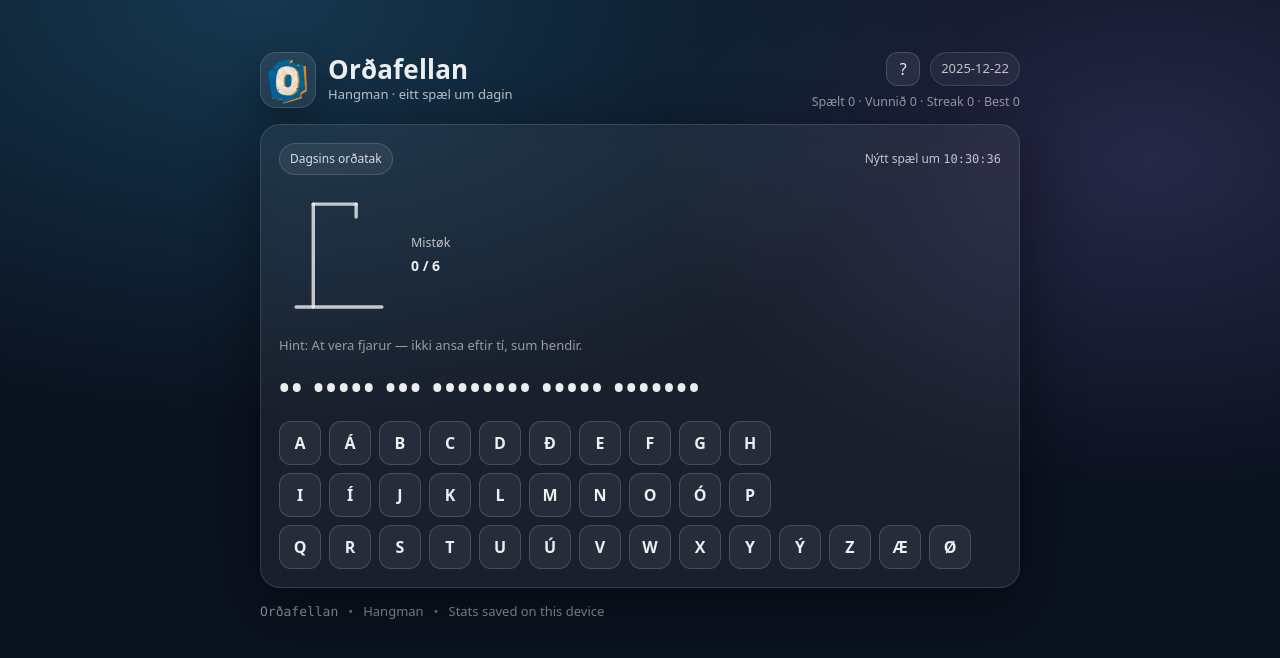
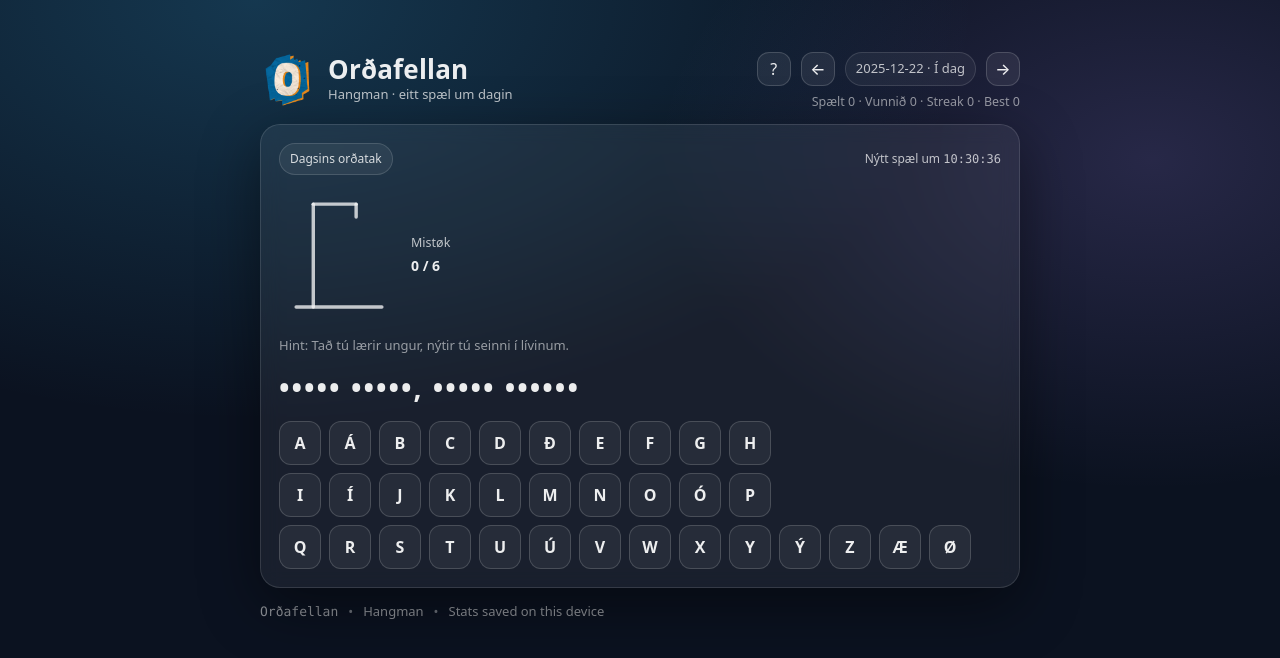
Before and after one commit to Brandypants/faroese-false-friends, a React (Vite) app: page / in a window 1280 px wide. Shown: the top 658 px of the page. Built offline with nearby package versions, Linux system fonts and the light colour scheme.

Commit message:
Refactor .brandMark styles: update dimensions, remove background and borders, change layout to flex.

```diff
--- a/src/App.css
+++ b/src/App.css
@@ -62,17 +62,20 @@ body {
 }
 
 .brandMark {
-  width: 44px;
-  height: 44px;
-  border-radius: 14px;
-  display: grid;
-  place-items: center;
-  font-weight: 900;
-  font-size: 18px;
-  letter-spacing: 0.2px;
-  background: rgba(255, 255, 255, 0.08);
-  border: 1px solid rgba(255, 255, 255, 0.14);
-  box-shadow: 0 10px 28px rgba(0, 0, 0, 0.25);
+  width: 56px;
+  height: 56px;
+
+  display: flex;
+  align-items: center;
+  justify-content: center;
+
+  padding: 0;          /* remove spacing */
+  background: none;    /* remove background */
+  border: none;        /* remove border */
+  box-shadow: none;    /* remove shadow */
+  border-radius: 0;    /* no rounded container */
+
+  overflow: visible;   /* ensure logo is never clipped */
 }
 
 .brandText {
@@ -341,24 +344,6 @@ body {
   border: 1px solid rgba(255, 255, 255, 0.12);
 }
 
-.brandMark {
-  width: 56px;
-  height: 56px;
-  border-radius: 16px;
-
-  display: grid;
-  place-items: center;
-
-  /* Key: give the image breathing room so it can never clip */
-  padding: 4px;
-
-  background: rgba(255, 255, 255, 0.08);
-  border: 1px solid rgba(255, 255, 255, 0.14);
-  box-shadow: 0 10px 28px rgba(0, 0, 0, 0.25);
-
-  overflow: hidden;
-}
-
 .brandLogo {
   /* Key: don't force height/width to 100% if global img rules exist.
      Instead, cap it safely inside the padded box. */
--- a/src/HangmanGame.tsx
+++ b/src/HangmanGame.tsx
@@ -2,7 +2,7 @@ import { useEffect, useMemo, useState } from "react";
 import "./App.css";
 import { todayISO, applyResultToStats, loadStats, saveStats } from "./lib/storage";
 import { msUntilNextLocalMidnight, formatCountdown } from "./lib/time";
-import { loadHangmanPuzzles, pickTodayHangman } from "./lib/hangmanPuzzles";
+import { loadHangmanPuzzles } from "./lib/hangmanPuzzles";
 import type { HangmanPuzzle, HangmanState } from "./lib/hangman";
 import { MAX_LIVES, mask, nextState, norm, solutionLetters } from "./lib/hangman";
 import { loadHangmanState, saveHangmanState } from "./lib/storage";
@@ -52,15 +52,37 @@ function initialState(): HangmanState {
   return { guesses: [], wrong: 0, status: "playing" };
 }
 
+// Local YYYY-MM-DD (avoid UTC surprises)
+function localISO(d: Date): string {
+  const y = d.getFullYear();
+  const m = String(d.getMonth() + 1).padStart(2, "0");
+  const day = String(d.getDate()).padStart(2, "0");
+  return `${y}-${m}-${day}`;
+}
+
+// Launch day: set this to "today" and keep it fixed.
+// IMPORTANT: once you deploy, DO NOT change this date unless you want to reshuffle the schedule.
+const START_DATE_ISO = localISO(new Date());
+
+function daysBetweenLocal(a: Date, b: Date) {
+  const aa = new Date(a.getFullYear(), a.getMonth(), a.getDate()).getTime();
+  const bb = new Date(b.getFullYear(), b.getMonth(), b.getDate()).getTime();
+  return Math.floor((aa - bb) / (1000 * 60 * 60 * 24));
+}
+
+
 export default function HangmanGame() {
   const [puzzles, setPuzzles] = useState<HangmanPuzzle[] | null>(null);
   const [error, setError] = useState<string | null>(null);
 
-  const dateISO = useMemo(() => todayISO(), []);
+  const todayIso = useMemo(() => todayISO(), []);
   const [stats, setStats] = useState(() => loadStats());
   const [countdown, setCountdown] = useState(() => formatCountdown(msUntilNextLocalMidnight()));
   const [copied, setCopied] = useState(false);
   const [showHelp, setShowHelp] = useState(false);
+
+  // 0 = í dag, 1 = í gjár, ...
+  const [dayOffset, setDayOffset] = useState(0);
 
   useEffect(() => {
     const t = setInterval(() => {
@@ -75,15 +97,45 @@ export default function HangmanGame() {
       .catch((e) => setError(e instanceof Error ? e.message : String(e)));
   }, []);
 
+  // Compute selected date and ISO
+  const selectedDate = useMemo(() => {
+    const d = new Date();
+    d.setDate(d.getDate() - dayOffset);
+    return d;
+  }, [dayOffset]);
+
+  const selectedDateISO = useMemo(() => localISO(selectedDate), [selectedDate]);
+
+  // Limit browsing so it doesn't scroll forever: one full cycle of your puzzles
+  const maxOffset = 0;
+
+  useEffect(() => {
+    if (dayOffset > maxOffset) setDayOffset(maxOffset);
+  }, [dayOffset, maxOffset]);
+
+  // Pick puzzle deterministically based on "today index - offset"
   const picked = useMemo(() => {
     if (!puzzles) return null;
-    return pickTodayHangman(puzzles, new Date());
+
+    const start = new Date(START_DATE_ISO + "T00:00:00");
+    const today = new Date();
+    const todayLocal = new Date(today.getFullYear(), today.getMonth(), today.getDate());
+
+    // dayIndex: 0 today, 1 tomorrow, etc.
+    const dayIndex = daysBetweenLocal(todayLocal, start);
+
+    // Use dayIndex directly (0..puzzles.length-1). After that, wrap.
+    const idx = ((dayIndex % puzzles.length) + puzzles.length) % puzzles.length;
+
+    return { dayIndex, puzzle: puzzles[idx] };
   }, [puzzles]);
 
+
+  // Key per selected day so archive doesn't reuse today's state
   const dayKey = useMemo(() => {
     if (!picked) return null;
-    return `hang__${dateISO}__${picked.dayIndex}__${picked.puzzle.id}`;
-  }, [picked, dateISO]);
+    return `hang__${selectedDateISO}__${picked.dayIndex}__${picked.puzzle.id}`;
+  }, [picked, selectedDateISO]);
 
   const [state, setState] = useState<HangmanState>(() => initialState());
 
@@ -115,12 +167,32 @@ export default function HangmanGame() {
     setState(next);
     saveHangmanState(dayKey, next);
 
-    // Update streak/stats only once when the day finishes
+    // Update stats only once when the puzzle ends
     if (wasPlaying && nowEnded) {
-      const result = { date: dateISO, choiceIndex: -1, correct: next.status === "won" };
+      const isToday = dayOffset === 0;
+
+      if (isToday) {
+        // Normal stats + streak for today
+        const result = {
+          date: selectedDateISO,
+          choiceIndex: -1,
+          correct: next.status === "won",
+        };
         const updated = applyResultToStats(stats, result);
         saveStats(updated);
         setStats(updated);
+      } else {
+        // Rule 1: archive play affects played/wins only, not streak/maxStreak
+        const updated = {
+          ...stats,
+          played: (stats.played ?? 0) + 1,
+          wins: (stats.wins ?? 0) + (next.status === "won" ? 1 : 0),
+          streak: stats.streak ?? 0,
+          maxStreak: stats.maxStreak ?? 0,
+        };
+        saveStats(updated);
+        setStats(updated);
+      }
     }
   }
 
@@ -142,14 +214,16 @@ export default function HangmanGame() {
     if (!picked) return;
     if (state.status === "playing") return;
 
-    const title = `Orðafellan Hangman — ${dateISO}`;
-    const outcome = state.status === "won" ? "✅" : "❌";
-    const score = `${MAX_LIVES - state.wrong}/${MAX_LIVES}`;
+    const title = `Hangman (Orðafellan) — ${selectedDateISO}`;
+    const correctIcons = "✅".repeat(MAX_LIVES - state.wrong);
+    const wrongIcons = "❌".repeat(state.wrong);
+    const icons = `${wrongIcons}${correctIcons}`;
     const streak = `Streak: ${stats.streak}`;
-    const next = `New in: ${countdown}`;
+    const next = `Nýggj gáta um: ${countdown} tímar`;
 
     // Privacy-friendly: does NOT include the saying
-    const text = `${title}\n${outcome} ${score}\n${streak}\n${next}`;
+    // NOTE: update this URL to your real domain once it’s live.
+    const text = `${title}\n${icons}\n${streak}\n${next}\nhttps://faroese-false-friends.pages.dev/`;
 
     navigator.clipboard
       .writeText(text)
@@ -200,6 +274,7 @@ export default function HangmanGame() {
 
   const headerStats = `Spælt ${stats.played} · Vunnið ${stats.wins} · Streak ${stats.streak} · Best ${stats.maxStreak}`;
   const hint = picked.puzzle.hint;
+  const isToday = dayOffset === 0;
 
   return (
     <div className="page">
@@ -220,15 +295,40 @@ export default function HangmanGame() {
               <button className="iconBtn" onClick={() => setShowHelp(true)} aria-label="Hvussu spæli eg?">
                 ?
               </button>
-              <div className="pill">{dateISO}</div>
+
+              <button
+                className="iconBtn"
+                onClick={() => setDayOffset((x) => Math.min(maxOffset, x + 1))}
+                disabled={dayOffset >= maxOffset}
+                aria-label="Fyri dag"
+                title="Fyri dag"
+              >
+                ←
+              </button>
+
+              <div className="pill" title={isToday ? "Í dag" : "Fyri dag"}>
+                {selectedDateISO}
+                {isToday ? " · Í dag" : ""}
               </div>
+
+              <button
+                className="iconBtn"
+                onClick={() => setDayOffset((x) => Math.max(0, x - 1))}
+                disabled={dayOffset <= 0}
+                aria-label="Næsti dagur"
+                title="Næsti dagur"
+              >
+                →
+              </button>
+            </div>
+
             <div className="mini">{headerStats}</div>
           </div>
         </header>
 
         <main className="card">
           <div className="cardHeader">
-            <div className="badge">Dagsins orðatak</div>
+            <div className="badge">{isToday ? "Dagsins orðatak" : "Frá arkivinum"}</div>
             <div className="timer">
               Nýtt spæl um <span className="mono">{countdown}</span>
             </div>
@@ -244,7 +344,6 @@ export default function HangmanGame() {
               </div>
             </div>
           </div>
-
 
           {hint && <div className="hint">Hint: {hint}</div>}
 
@@ -295,6 +394,7 @@ export default function HangmanGame() {
               </div>
 
               <div className="privacyNote">Deilir bara úrslitið — ikki orðatakið.</div>
+              {!isToday && <div className="privacyNote">Arkiv-spøl telja ikki við í streak.</div>}
             </div>
           )}
         </main>
```
Lines whose indentation alone changed are shown as unchanged.
